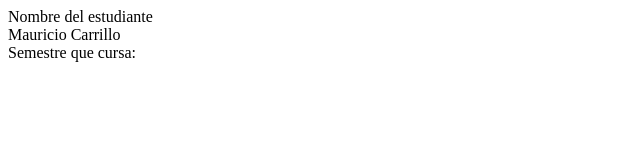
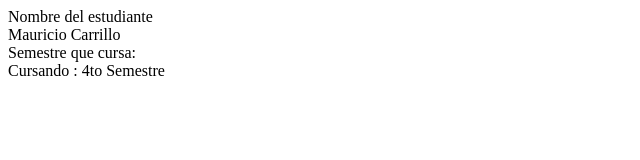
Before and after one commit to MauroC18/Taller-buenas-practicas, a plain HTML site: page index.html in a window 1280 px wide. Shown: the whole page, without its empty margins (0-640 px from the left). Drawn offline with Linux system fonts and the light colour scheme.

Commit message:
Cursando : 4to semestre

```diff
--- a/index.html
+++ b/index.html
@@ -9,6 +9,7 @@
     <div>Nombre del estudiante</div>
     <div>Mauricio Carrillo</div>
     <div>Semestre que cursa: </div>
+    <div>Cursando : 4to Semestre</div>
 
 </body>
 </html>
```
